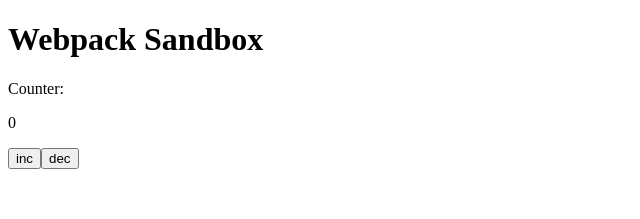
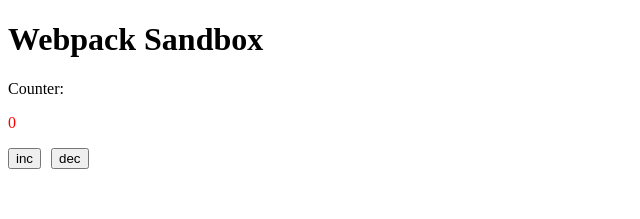
Before and after one commit to archebaldo77/webpack-sandbox, a React app: page / in a window 1280 px wide. Shown: the top 219 px of the page, without its empty margins (0-640 px from the left). Built offline with nearby package versions, Linux system fonts and the light colour scheme.

Commit message:
Add: style-loader, css-loader, scss-loader

```diff
--- a/package.json
+++ b/package.json
@@ -17,7 +17,11 @@
     "@types/react-dom": "18.2.19",
     "@types/webpack": "5.28.5",
     "@types/webpack-dev-server": "4.7.2",
+    "css-loader": "6.10.0",
     "html-webpack-plugin": "5.6.0",
+    "sass": "1.71.1",
+    "sass-loader": "14.1.1",
+    "style-loader": "3.3.4",
     "ts-loader": "9.5.1",
     "ts-node": "10.9.2",
     "typescript": "5.3.3",
--- /dev/null
+++ b/src/components/app/app.scss
@@ -0,0 +1,8 @@
+.value {
+  color: red;
+}
+
+.buttons {
+  display: flex;
+  column-gap: 10px;
+}
--- a/src/components/app/app.tsx
+++ b/src/components/app/app.tsx
@@ -1,4 +1,6 @@
 import { useState } from 'react';
+
+import './app.scss';
 
 export const App = () => {
   const [count, setCount] = useState<number>(0);
--- a/webpack.config.ts
+++ b/webpack.config.ts
@@ -34,6 +34,10 @@
     module: {
       rules: [
         {
+          test: /\.s[ac]ss$/i,
+          use: [`style-loader`, `css-loader`, `sass-loader`],
+        },
+        {
           test: /\.tsx?$/,
           use: `ts-loader`,
           exclude: /node_modules/,
```
Also changed, not shown: 1 other file (tests, documents, lock files or other folders).
